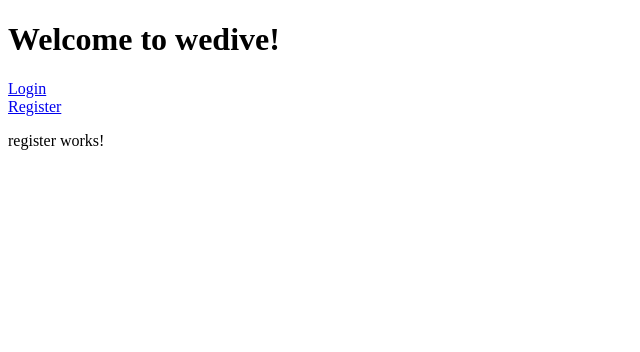
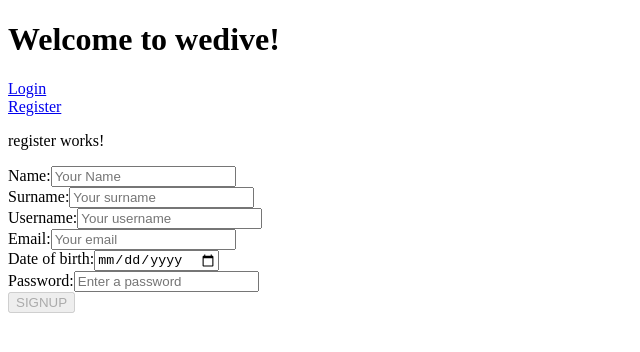
Before and after one commit to Daviduxx/Capstone-Project, an Angular app in the folder wedive_frontend/wedive_fe/: page /signup in a window 1280 px wide. Shown: the top 352 px of the page, without its empty margins (0-640 px from the left). Built offline with nearby package versions, Linux system fonts and the light colour scheme.

Commit message:
signup form

```diff
--- a/wedive_frontend/wedive_fe/src/app/app.module.ts
+++ b/wedive_frontend/wedive_fe/src/app/app.module.ts
@@ -5,6 +5,7 @@ import { AppRoutingModule } from './app-routing.module';
 import { AppComponent } from './app.component';
 import { RegisterComponent } from './components/register/register.component';
 import { LoginComponent } from './components/login/login.component';
+import { ReactiveFormsModule } from '@angular/forms';
 
 @NgModule({
   declarations: [
@@ -14,7 +15,8 @@ import { LoginComponent } from './components/login/login.component';
   ],
   imports: [
     BrowserModule,
-    AppRoutingModule
+    AppRoutingModule,
+    ReactiveFormsModule
   ],
   providers: [],
   bootstrap: [AppComponent]
--- a/wedive_frontend/wedive_fe/src/app/components/register/register.component.html
+++ b/wedive_frontend/wedive_fe/src/app/components/register/register.component.html
@@ -1 +1,25 @@
 <p>register works!</p>
+
+<form [formGroup]="signup" (ngSubmit)="onSubmit()" >
+
+  <label for="name">Name:</label>
+  <input type="text" placeholder="Your Name" required formControlName="name"><br>
+
+  <label for="surname">Surname:</label>
+  <input type="text" placeholder="Your surname" required formControlName="surname"><br>
+
+  <label for="username">Username:</label>
+  <input type="text" placeholder="Your username" required formControlName="username"><br>
+
+  <label for="email">Email:</label>
+  <input type="email" placeholder="Your email" required formControlName="email"><br>
+
+  <label for="birthday">Date of birth:</label>
+  <input type="date" required formControlName="birth"><br>
+
+  <label for="password">Password:</label>
+  <input type="password" placeholder="Enter a password" required formControlName="password"><br>
+
+  <button [disabled]="!signup.valid">SIGNUP</button>
+
+</form>
--- a/wedive_frontend/wedive_fe/src/app/components/register/register.component.ts
+++ b/wedive_frontend/wedive_fe/src/app/components/register/register.component.ts
@@ -1,10 +1,38 @@
-import { Component } from '@angular/core';
+import { Component, OnInit } from '@angular/core';
+import { FormControl, FormGroup, NgForm, Validators } from '@angular/forms';
 
 @Component({
   selector: 'app-register',
   templateUrl: './register.component.html',
   styleUrls: ['./register.component.scss']
 })
-export class RegisterComponent {
+export class RegisterComponent implements OnInit{
+
+  signup!: FormGroup;
+
+constructor() {}
+
+ngOnInit(): void {
+
+  this.signup = new FormGroup({
+    name: new FormControl(null, [
+      Validators.required,
+      Validators.minLength(3),
+      Validators.maxLength(15)
+    ]),
+    surname: new FormControl(null),
+    username: new FormControl(null),
+    email: new FormControl(null),
+    birth: new FormControl(null),
+    password: new FormControl(null)
+    }
+  );
+}
+
+
+onSubmit() {
+
+   console.log(this.signup)
+}
 
 }
```
